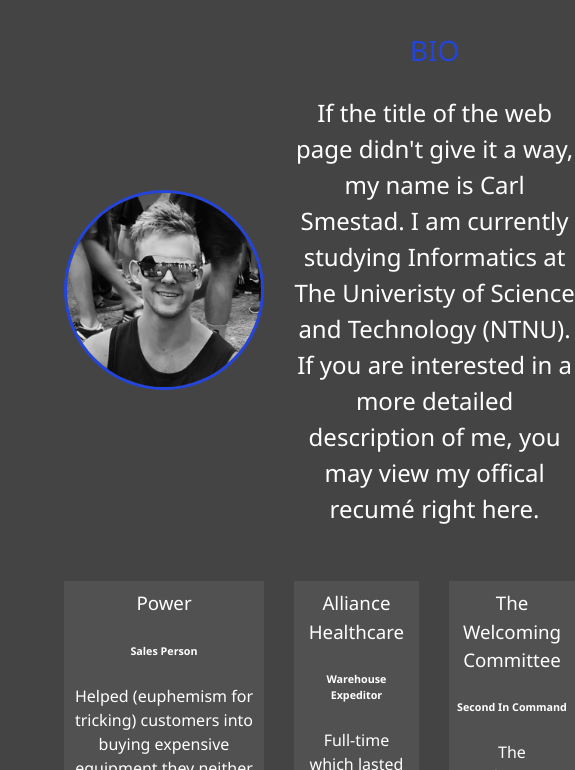
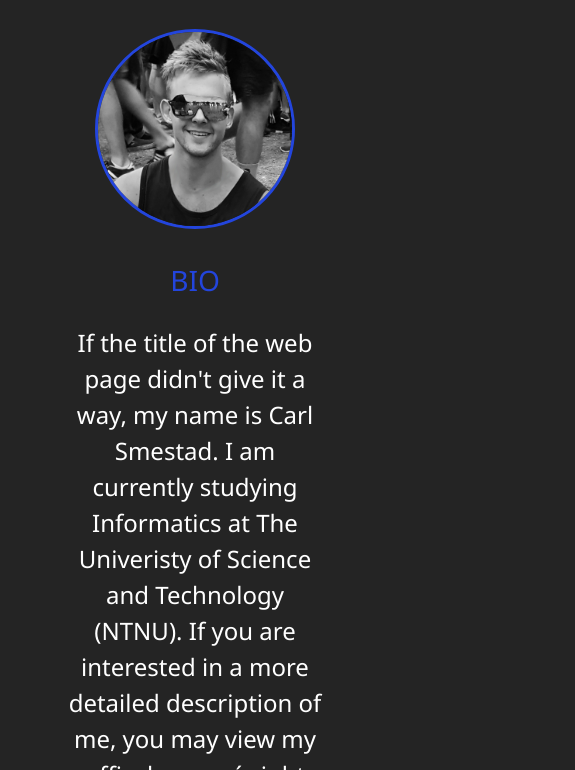
Before and after one commit to CarlOfHoly/MyPortfolio, a website: page dist/about.html in a window 390 px wide. Shown: the part 353-1123 px from the top of the page, 575 px wide, since content can reach past the window. Drawn offline with Linux system fonts and the light colour scheme.

Commit message:
add responsive myworks

```diff
--- a/scss/_config.scss
+++ b/scss/_config.scss
@@ -1,4 +1,4 @@
-$primary-color: #444;
+$primary-color: rgb(36, 36, 36);
 $secondary-color: rgb(35, 69, 221);
 $show-home-image: true;
 $home-image: url(../img/background_2.jpg);
--- a/scss/_mobile.scss
+++ b/scss/_mobile.scss
@@ -1,10 +1,15 @@
 // Ultrawide
 @include mediaXl {
-
+    .projects {
+        grid-template-columns: repeat(4, 1fr);
+    }
 }
 
 // Desktops & Laptops
 @include mediaLg {
+    .projects {
+        grid-template-columns: repeat(3, 1fr);
+    }
 
 }
 
@@ -48,6 +53,21 @@
         }
     }
 
+    .about-info {
+        grid-template-areas:
+        'bioimage'
+        'bio'
+        'job1'
+        'job2'
+        'job3';
+
+        grid-template-columns: 1fr;
+    }
+
+    .projects {
+        grid-template-columns: repeat(2, 1fr);
+    }
+
 }
 
 // Smartphones
@@ -56,5 +76,9 @@
         margin-top: 10vh;
     }
 
+    .projects {
+        grid-template-columns: 1fr;
+    }
+
 
 }
--- a/scss/main.scss
+++ b/scss/main.scss
@@ -29,12 +29,12 @@ h3 {
   &.sm-heading {
     margin-bottom: 2rem;
     padding: 0.2rem 1rem;
-    background: rgba(lighten($primary-color, 2), 0.5);
+    background: rgba(lighten($primary-color, 2), 2);
   }
 }
 
 a {
-  color: #fff;
+  color: set-text-color($primary-color);
   text-decoration: none;
 }
 
@@ -50,7 +50,6 @@ header {
 
 main {
   padding: 4rem;
-  // height: 100%;
   min-height: calc(100vh - 60px);
 
   .icons {
```
Also changed, not shown: dist/css/main.css, dist/main.html, dist/work.html (added), 1 other file.
